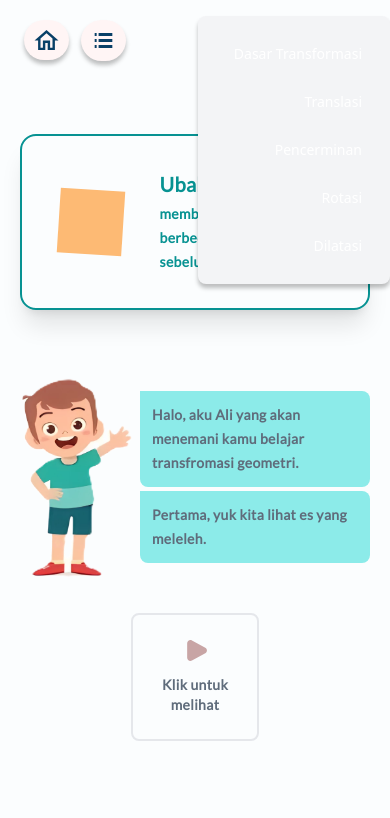
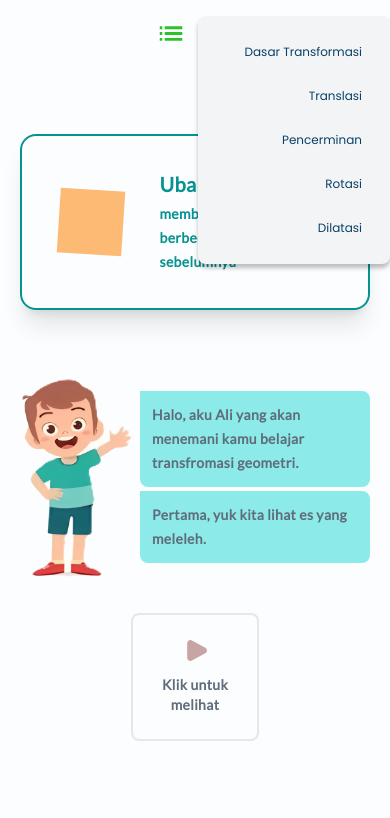
Before and after one commit to Chel111-code/Media_V2, a website: page content/transformasi.html in a window 390 px wide. Both pictures are taken after a click on the button 359 px from the left and 40 px from the top of the page. Shown: the top 818 px of the page. Drawn offline with nearby package versions, Linux system fonts and the light colour scheme; files whose address does not match are found by name.

Commit message:
navbar fix

```diff
--- a/content/transformasi.html
+++ b/content/transformasi.html
@@ -15,55 +15,43 @@
       font-family: 'Lato';
       src: url('../font/Lato-Regular.ttf') format('truetype');
     }
+    @font-face {
+      font-family: 'Poppins';
+      src: url('../font/Poppins-Regular.ttf') format('truetype');
+    }
   </style>
 
   <body class="bg-[#edf6f9]">
-    <nav class="w-full flex justify-center">
+    <nav class="fixed top-0 w-full z-50" id="navbar">
       <div
-        class="container flex flex-wrap px-2 top-0 py-5 flex-row items-center justify-between max-w-4xl md:px-4 z-50 bg-[#FBFDFE] bg-opacity-90 fixed"
+        class="container bg-[#FBFDFE] bg-opacity-90 mx-auto flex flex-wrap py-3 px-5 items-center justify-between max-w-4xl md:px-10"
       >
-        <a class="flex font-bold items-center text-primary tras" id="judul">
-          <span class="ml-3 text-lg relative">Transformasi Geometri</span>
-        </a>
-
-        <div class="flex">
-          <div class="md:hidden mr-3">
+        <div>
           <a
-              class="p-[10px] rounded-full bg-[#FFF5F5] shadow-custom inline-block"
-              id="home"
-              href="../index.html"
+            class="flex font-bold justify-center mx-auto items-center text-primary tras"
+            id="judul"
           >
-              <svg
-                xmlns="http://www.w3.org/2000/svg"
-                width="25"
-                height="20"
-                viewBox="0 0 30 25"
-                fill="none"
+            <img src="../img/logo.png" class="w-10" alt="" />
+            <span
+              class="ml-3 text-base font-extrabold relative font-lato tracking-wide text-hijauMuda"
+              >Transformasi Geometri</span
             >
-                <path
-                  d="M15 3.95588L22.5 10.5735V22.0588H19.5V13.2353H10.5V22.0588H7.5V10.5735L15 3.95588ZM15 0L0 13.2353H4.5V25H13.5V16.1765H16.5V25H25.5V13.2353H30L15 0Z"
-                  fill="#094067"
-                />
-              </svg>
           </a>
         </div>
 
+        <div class="flex items-center">
           <div class="md:hidden">
-            <button
-              class="p-[13px] rounded-full bg-[#FFF5F5] shadow-custom"
-              id="sidebarToggle"
-              onclick="toggleNavbar()"
-            >
+            <button class="mt-1 mr-2" id="sidebarToggle" onclick="toggleNavbar()">
               <svg
+                width="30"
+                height="35"
+                viewBox="0 0 30 35"
+                fill="none"
                 xmlns="http://www.w3.org/2000/svg"
-                width="19"
-                height="15"
-                viewBox="0 0 20 17"
-                fill="none"
               >
                 <path
-                  d="M0 10.2H2.22222V6.8H0V10.2ZM0 17H2.22222V13.6H0V17ZM0 3.4H2.22222V0H0V3.4ZM4.44444 10.2H20V6.8H4.44444V10.2ZM4.44444 17H20V13.6H4.44444V17ZM4.44444 0V3.4H20V0H4.44444Z"
-                  fill="#094067"
+                  d="M3.75 18.9583H6.25V16.0416H3.75V18.9583ZM3.75 24.7916H6.25V21.875H3.75V24.7916ZM3.75 13.125H6.25V10.2083H3.75V13.125ZM8.75 18.9583H26.25V16.0416H8.75V18.9583ZM8.75 24.7916H26.25V21.875H8.75V24.7916ZM8.75 10.2083V13.125H26.25V10.2083H8.75Z"
+                  fill="#2AC32A"
                 />
               </svg>
             </button>
@@ -71,7 +59,7 @@
         </div>
 
         <div
-          class="fixed top-4 text-right right-0 shadow-custom font-medium text-sm translate-x-full rounded-lg transition duration-300 ease-in-out w-48 bg-[#F3F4F6] text-primary p-5 md:relative md:rounded-none md:transform-none md:w-auto md:bg-transparent md:text-primary md:p-0 md:h-11 md:top-0 md:shadow-none"
+          class="fixed top-4 text-right font-poppins text-[#808080] right-0 shadow-custom text-xs font-medium translate-x-full rounded-lg transition duration-300 ease-in-out w-48 bg-[#F3F4F6] p-5 md:relative md:rounded-none md:transform-none md:w-auto md:bg-transparent md:p-0 md:top-0 md:shadow-none"
           id="sidebar"
         >
           <ul class="flex flex-col md:flex-row md:space-x-5">
@@ -131,7 +119,7 @@
     </div>
 
     <div
-      class="container mx-auto font-semibold max-w-4xl font-lato pt-[70px] text-[14px] relative px-5 font-medium text-secondary leading-6 tracking-wide w-full bg-[#FBFDFE]"
+      class="container mx-auto font-semibold max-w-4xl font-lato pt-[70px] text-[14px] relative px-5 text-secondary leading-6 tracking-wide w-full bg-[#FBFDFE]"
     >
       <div
         class="max-w-[400px] h-44 rounded-2xl mt-16 border-2 border-hijau md:px-8 py-7 gap-5 shadow-xl flex justify-around items-center md:mx-auto"
--- a/script.js
+++ b/script.js
@@ -1,3 +1,26 @@
+window.addEventListener('scroll', function () {
+  var navbar = document.getElementById('navbar');
+  if (window.scrollY > 0) {
+    navbar.classList.add('border-b-2', 'bg-opacity-90', 'bg-[#FBFDFE]');
+  } else {
+    navbar.classList.remove('border-b-2', 'bg-opacity-90', 'bg-[#FBFDFE]');
+  }
+});
+
+function toggleNavbar() {
+  var sidebar = document.getElementById('sidebar');
+  var judul = document.getElementById('judul');
+  var sidebarToggle = document.getElementById('sidebarToggle');
+
+  sidebar.classList.toggle('translate-x-full');
+  sidebarToggle.classList.toggle('-translate-x-44');
+  sidebar.classList.toggle('translate-x-0');
+  sidebar.classList.toggle('text-primary');
+
+  // Menambahkan atau menghapus kelas 'hidden'
+  judul.classList.toggle('hidden');
+}
+
 document.getElementById('lihatPopup').addEventListener('click', function () {
   document.getElementById('popUp').classList.remove('hidden');
   document.getElementById('popUp').classList.add('zoomIn');
@@ -385,24 +408,6 @@ setTimeout(function () {
   });
 }, 0);
 
-function toggleNavbar() {
-  var sidebar = document.getElementById('sidebar');
-  var wacawbutton = document.getElementById('sidebarToggle');
-  var homeButton = document.getElementById('home');
-  var judul = document.getElementById('judul');
-
-  sidebar.classList.toggle('translate-x-full');
-  sidebar.classList.toggle('translate-x-0');
-  sidebar.classList.toggle('text-primary');
-  sidebar.classList.toggle('text-white');
-
-  // Menggunakan kelas 'translate' yang telah didefinisikan
-  wacawbutton.classList.toggle('translate-x-4');
-  homeButton.classList.toggle('translate-x-4');
-
-  judul.classList.toggle('hidden');
-}
-
 document.addEventListener('DOMContentLoaded', function () {
   var shape = document.getElementById('shape');
   var handles = shape.querySelectorAll('.resize-handle');
```
Also changed, not shown: index.html (+29 -12 lines), src/output.css. Lines whose indentation alone changed are shown as unchanged.
